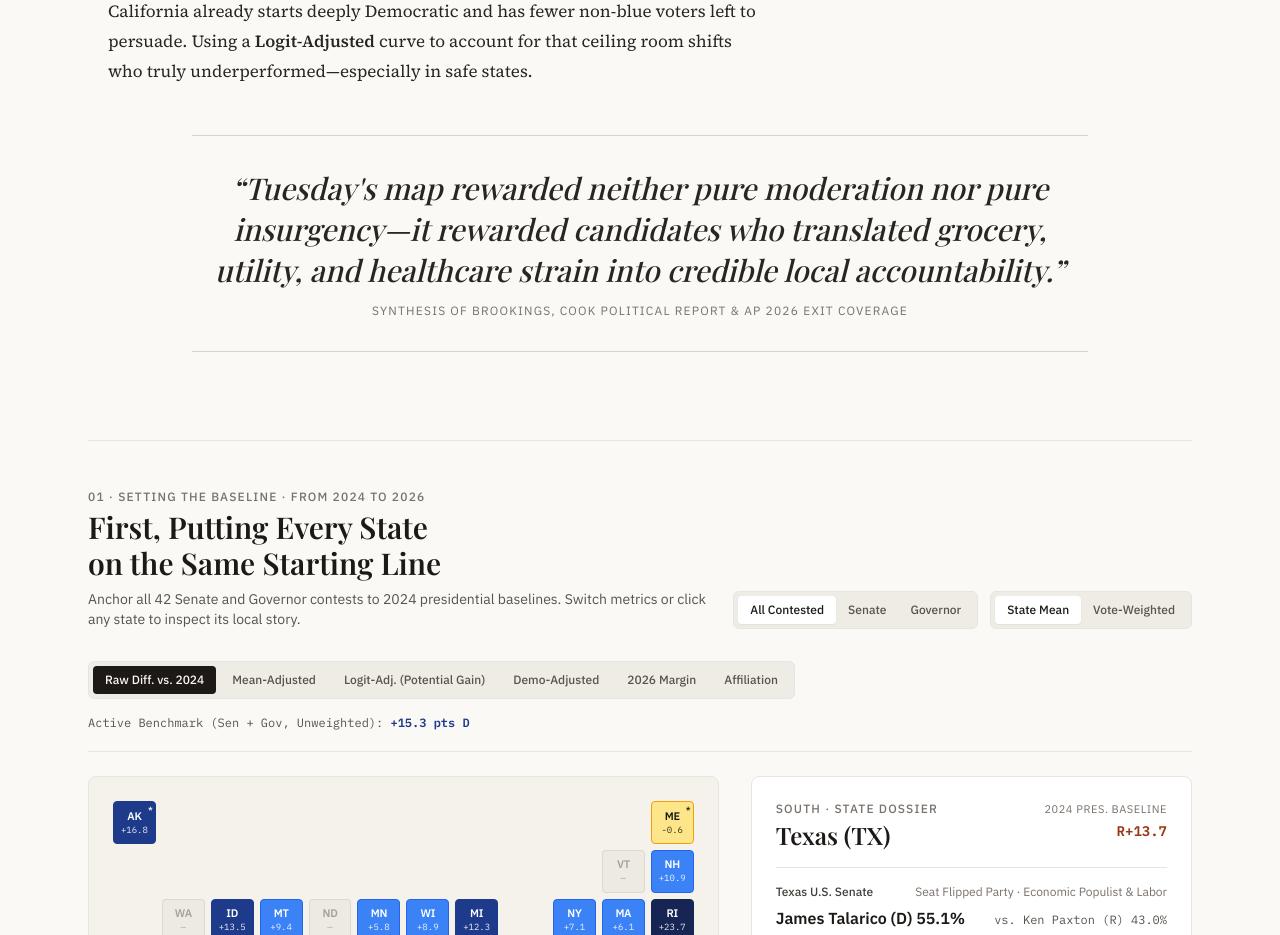
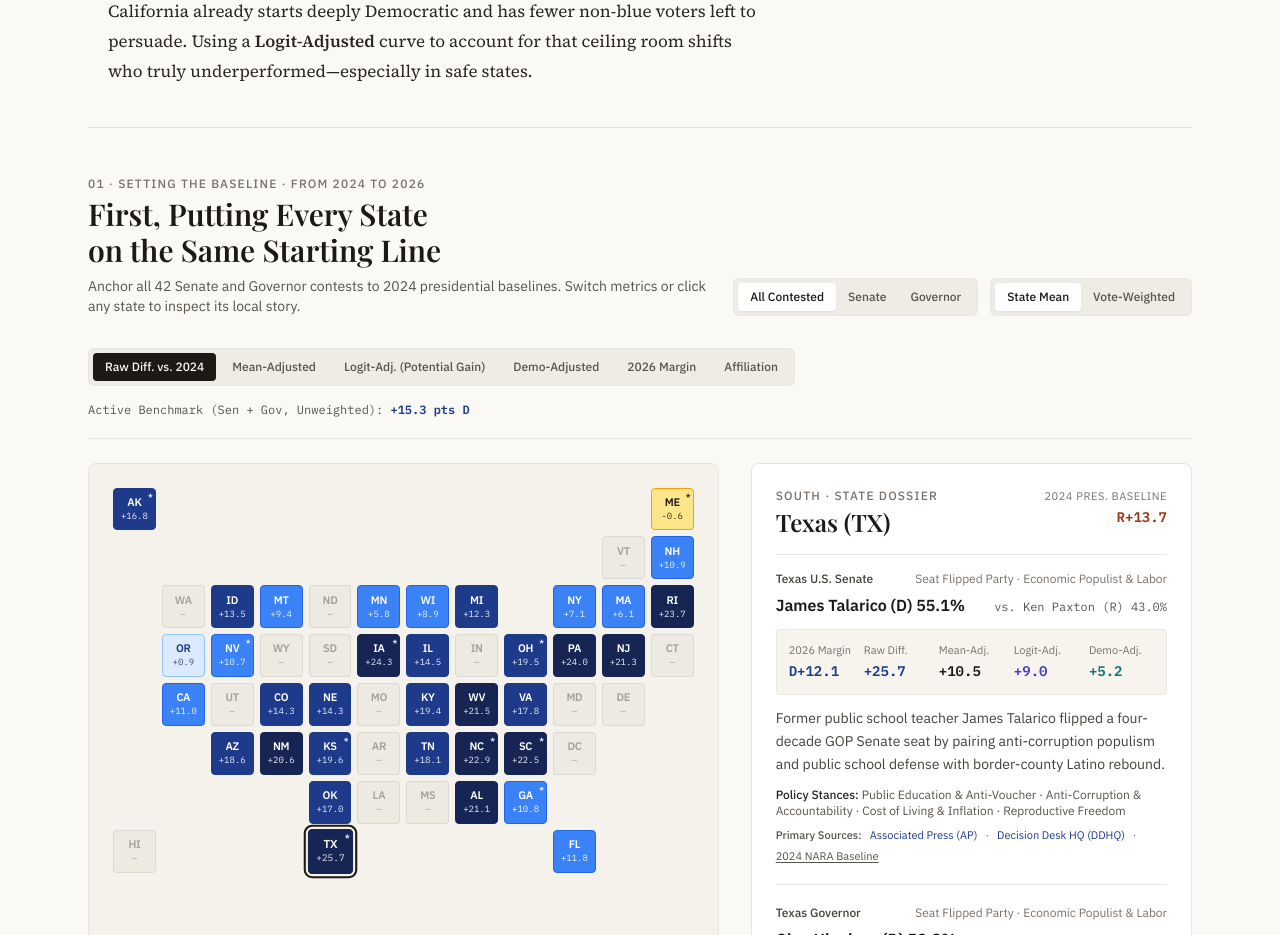
Before and after one commit to oburch181/2026-midterms-analysis, a React (Vite) app: page / in a window 1280 px wide. Shown: the part 2160-3095 px from the top of the page. Built offline with nearby package versions, Linux system fonts and the light colour scheme; a web font is replaced by a local one.

Commit message:
refactor: remove editorial pull quote from article layout

```diff
--- a/src/App.tsx
+++ b/src/App.tsx
@@ -507,18 +507,6 @@ export default function App() {
             </aside>
             </div>
           </section>
-
-          {/* Editorial Pull Quote (Top/Bottom hairlines, zero thick left bar) */}
-          <blockquote className="my-12 py-8 border-t border-b border-stone-300 max-w-4xl mx-auto text-center">
-            <p className="font-display italic text-2xl sm:text-3xl text-stone-800 leading-snug">
-              &ldquo;Tuesday&apos;s map rewarded neither pure moderation nor pure insurgency—it
-              rewarded candidates who translated grocery, utility, and healthcare strain into
-              credible local accountability.&rdquo;
-            </p>
-            <footer className="mt-3 text-xs uppercase tracking-widest text-stone-500 font-sans">
-              Synthesis of Brookings, Cook Political Report &amp; AP 2026 Exit Coverage
-            </footer>
-          </blockquote>
         </article>
 
         {/* Interactive Section 1: US State Tile Cartogram */}
```
